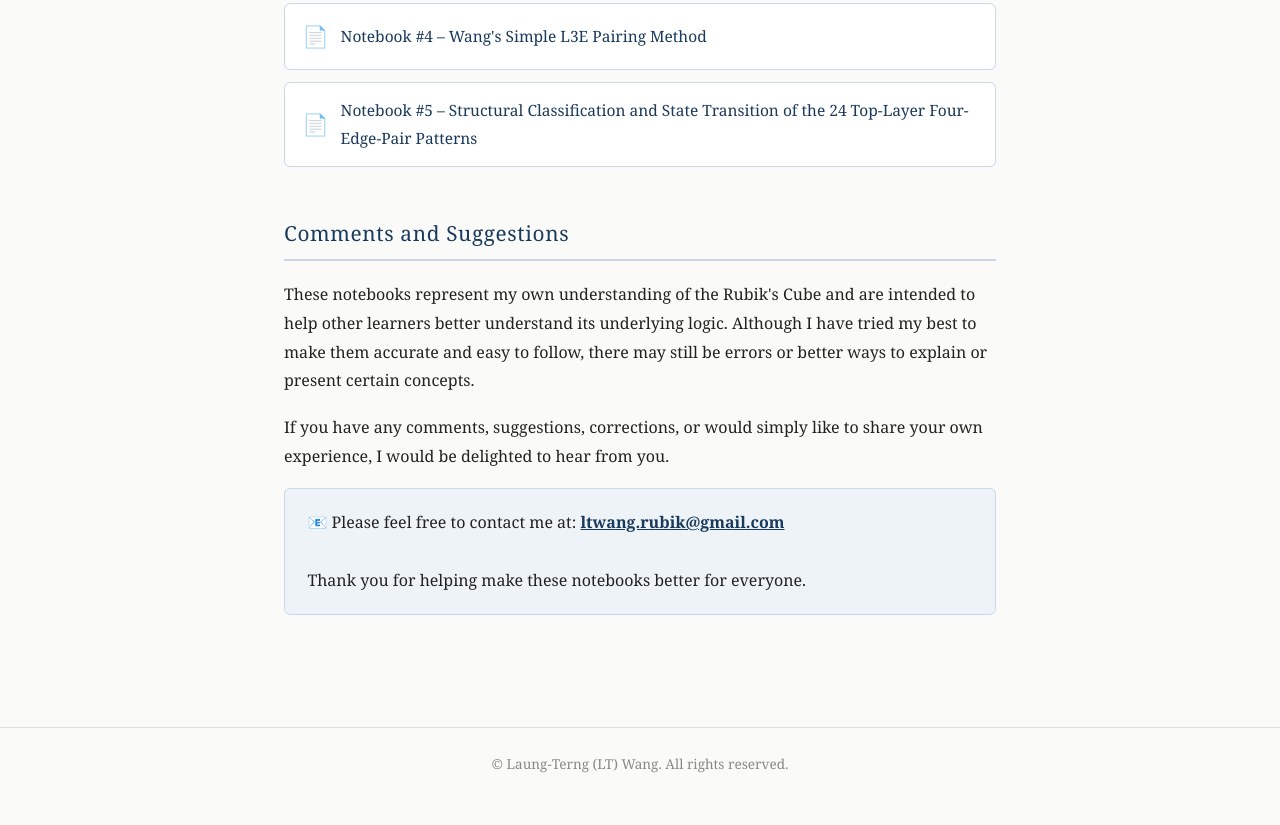
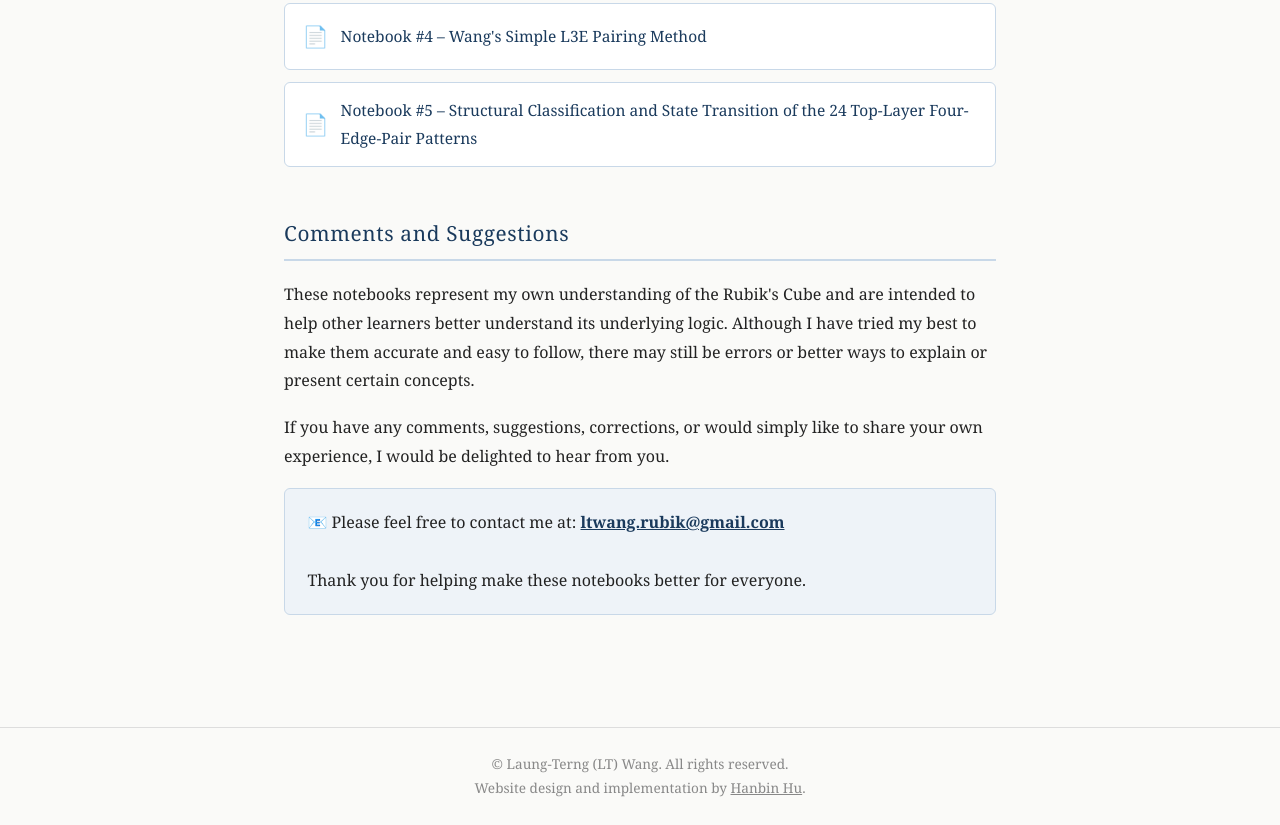
Before and after one commit to ltwang888/ltwang888.github.io, a plain HTML site: page index.html in a window 1280 px wide. Shown: the part 2601-3426 px from the top of the page. Before the commit the page ends 3401 px from the top, so only its background shows below. Drawn offline with Linux system fonts and the light colour scheme.

Commit message:
Add footer acknowledgement with mailto link for Hanbin Hu
Co-Authored-By: Claude Sonnet 4.6 <noreply@anthropic.com>

```diff
--- a/index.html
+++ b/index.html
@@ -118,6 +118,7 @@
       color: #888;
       border-top: 1px solid #ddd;
     }
+    footer a { color: #888; }
   </style>
 </head>
 <body>
@@ -212,7 +213,8 @@
 </main>
 
 <footer>
-  &copy; Laung-Terng (LT) Wang. All rights reserved.
+  &copy; Laung-Terng (LT) Wang. All rights reserved.<br>
+  Website design and implementation by <a href="mailto:hanbinhu2016@gmail.com">Hanbin Hu</a>.
 </footer>
 
 </body>
```
